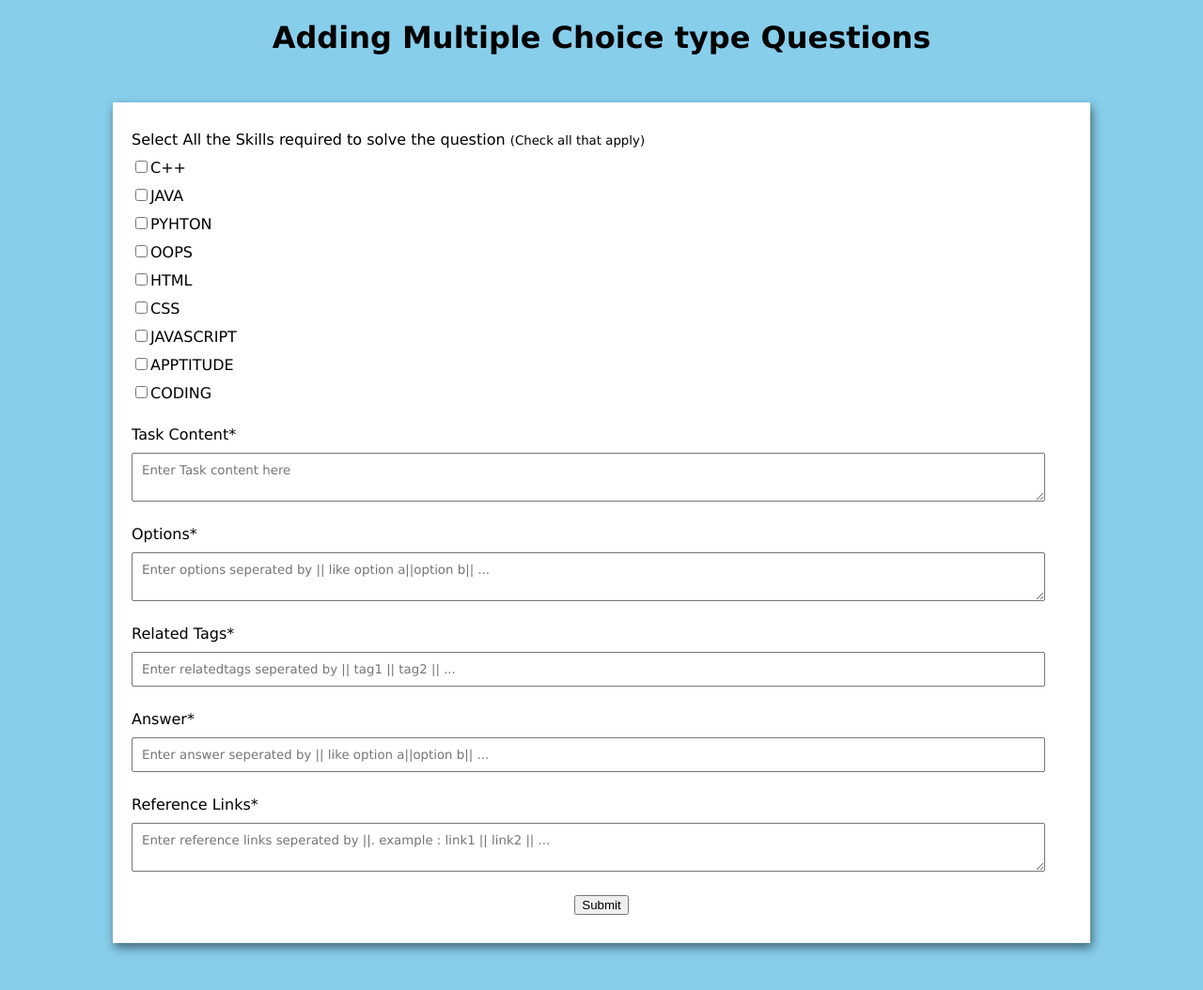
After one commit to KasamBalaji/SkillImprovementTool, a Flask app: page /addTasks/addingMUltipleChoiceQuestion in a window 1280 px wide. The commit adds this page. Shown: the whole page at 94% size. Run offline with Flask 2, Linux system fonts and the light colour scheme; some libraries are stand-ins or nearby versions.

Commit message:
added addTasks module

```diff
--- /dev/null
+++ b/app/addTasks/controllers.py
@@ -0,0 +1,107 @@
+from audioop import add
+from flask import Blueprint
+from flask import Flask, render_template, request, jsonify
+
+from flask import render_template, redirect, request, url_for
+from app.addTasks.forms import FillInTheBlanksTypeQuestionForm
+
+
+addTasks = Blueprint('addTasks', __name__)
+
+
+@addTasks.route('/', methods=['POST', 'GET'])
+def index():
+    task_content = {}
+    if request.method == 'POST':
+        task_content = request.form['content']
+    return render_template('addTasks/index.html', tasks=task_content)
+
+
+@addTasks.route('/addQuestions', methods=['POST', 'GET'])
+def addQuestions():
+    if request.method == 'POST':
+        return render_template('addTasks/index.html')
+    else:
+        return render_template('addTasks/addingQuestions.html')
+
+
+@addTasks.route('/addingFillInTheBlanks', methods=['POST', 'GET'])
+def addingFillInTheBlanks():
+    # if request.method == 'POST':
+    #     tasks = request.form
+    #     content = tasks["content"]
+    #     relatedtags = tasks["relatedtags"].split("||")
+    #     answer = tasks["answer"].split("||")
+    #     links = tasks["links"].split("||")
+
+    #     task_content = jsonify(
+    #         content=content,
+    #         relatedtags=relatedtags,
+    #         answer=answer,
+    #         referencelinks=links,
+    #     )
+    #     print(task_content.data)
+
+    #     return render_template('addTasks/index.html', tasks=tasks)
+    # else:
+    form=FillInTheBlanksTypeQuestionForm()
+    if form.validate_on_submit():
+        return redirect( url_for('addTasks.addQuestions'))
+
+    return render_template('addTasks/addingFillInTheBlanksTypeQuestion.html',form=form)
+
+
+@addTasks.route('/addingMUltipleChoiceQuestion', methods=['POST', 'GET'])
+def addingMUltipleChoiceQuestion():
+    if request.method == 'POST':
+        tasks = request.form
+        content = tasks["content"]
+        options = tasks["options"].split("||")
+        relatedtags = tasks["relatedtags"].split("||")
+        answer = tasks["answer"].split("||")
+        links = tasks["links"].split("||")
+
+        task_content = jsonify(
+            content=content,
+            options=options,
+            relatedtags=relatedtags,
+            answer=answer,
+            referencelinks=links,
+        )
+        print(task_content.data)
+
+        return render_template('addTasks/index.html', tasks=tasks)
+    else:
+        return render_template('addTasks/addingMCQTypeQuestion.html')
+
+
+@addTasks.route('/addingCodingQuestion', methods=['POST', 'GET'])
+def addingCodingQuestion():
+    if request.method == 'POST':
+
+        tasks = request.form
+        title = tasks["title"]
+        description = tasks["description"]
+        instructions = tasks["instructions"]
+        constraints = tasks["constraints"]
+        examples = tasks["examples"]
+        solutionlanguage = tasks["solutionlanguage"]
+        answer = tasks["answer"]
+        links = tasks["referencelinks"].split("||")
+        # inputfile = request.files["input"]
+        # outputfile = request.files["output"]
+
+        task_content = jsonify(
+            title=title,
+            description=description,
+            instructions=instructions,
+            constraints=constraints,
+            examples=examples,
+            solutionlanguage=solutionlanguage,
+            answer=answer,
+            links=links,
+        )
+        print(task_content.data)
+        return render_template('addTasks/index.html', tasks=tasks)
+    else:
+        return render_template('addTasks/addingCodingTypeQuestion.html')
--- /dev/null
+++ b/app/addTasks/forms.py
@@ -0,0 +1,19 @@
+from flask_wtf import FlaskForm
+from wtforms import  widgets, SelectMultipleField, StringField, PasswordField, BooleanField, SubmitField, TextAreaField
+from wtforms.validators import DataRequired, Length, Email, Regexp, EqualTo
+from wtforms import ValidationError
+from app.auth.models import User
+
+SKILL_CHOICES=['C++','JAVA','PYTHON','OOPS','HTML','CSS','JAVASCRIPT','APPTITUDE','CODING']
+
+class MultiCheckboxField(SelectMultipleField):
+    widget = widgets.ListWidget(prefix_label=False)
+    option_widget = widgets.CheckboxInput()
+
+class FillInTheBlanksTypeQuestionForm(FlaskForm):
+    skill = MultiCheckboxField('Skills (Check all that apply)', choices=SKILL_CHOICES)
+    content=TextAreaField("content",[])
+    relatedTags=StringField("related tags",[DataRequired(),])
+    answer=StringField("answer",[DataRequired(),])
+    referenceLinks=TextAreaField('reference links',[DataRequired(),])
+    submit=SubmitField('Submit')
--- a/app/auth/controllers.py
+++ b/app/auth/controllers.py
@@ -1,4 +1,4 @@
-from flask import Blueprint,render_template
+from flask import Blueprint, render_template
 from flask import render_template, redirect, request, url_for, flash
 from flask_login import login_user, logout_user, login_required, current_user
 from app import db
@@ -6,7 +6,7 @@ from app.auth.models import User
 
 from app.auth.forms import LoginForm, RegistrationForm
 
-auth = Blueprint('auth',__name__)
+auth = Blueprint('auth', __name__)
 
 
 @auth.route('/login', methods=['GET', 'POST'])
--- a/app/auth/models.py
+++ b/app/auth/models.py
@@ -1,6 +1,7 @@
 from werkzeug.security import generate_password_hash, check_password_hash
 from flask_login import UserMixin
-from app import db,login_manager
+from app import db, login_manager
+
 
 class User(UserMixin, db.Model):
     __tablename__ = 'users'
@@ -24,6 +25,7 @@ class User(UserMixin, db.Model):
     def __repr__(self):
         return '<User %r>' % self.username
 
+
 @login_manager.user_loader
 def load_user(user_id):
     return User.query.get(int(user_id))
--- /dev/null
+++ b/app/static/CSS/addingQuestions.css
@@ -0,0 +1,54 @@
+
+body {
+    background-color: skyblue;
+    font-family: Verdana;
+    text-align: center;
+}
+
+form {
+    background-color: #fff;
+    max-width: 1000px;
+    margin: 50px auto;
+    padding: 30px 20px;
+    box-shadow: 2px 5px 10px rgba(0, 0, 0, 0.5);
+}
+
+.form-control {
+    text-align: left;
+    margin-bottom: 25px;
+}
+
+.form-control label {
+    display: block;
+    margin-bottom: 10px;
+}
+
+.form-control input,
+.form-control select,
+.form-control textarea {
+    border: 1px solid #777;
+    border-radius: 2px;
+    font-family: inherit;
+    padding: 10px;
+    display: block;
+    width: 95%;
+}
+
+.form-control input[type="radio"],
+.form-control input[type="checkbox"] {
+    display: inline-block;
+    width: auto;
+}
+
+/* Styling Button */
+.submitbutton {
+    background-color: #05c46b;
+    border: 1px solid #777;
+    border-radius: 2px;
+    font-family: inherit;
+    font-size: 21px;
+    display: block;
+    width: 100%;
+    margin-top: 50px;
+    margin-bottom: 20px;
+}
--- /dev/null
+++ b/app/templates/addTasks/addingMCQTypeQuestion.html
@@ -0,0 +1,134 @@
+{% extends "addTasks/base.html" %}
+
+{% block headblock %}
+
+<meta http-equiv="X-UA-Compatible" content="IE=edge">
+<meta name="viewport" content="width=device-width, initial-scale=1.0">
+<title>
+	Adding Multiple Choice type Questions
+</title>
+
+
+<link rel="stylesheet" href="{{ url_for('static', filename='CSS/addingQuestions.css') }}">
+
+<script type="text/javascript" lang="JavaScript">
+	$(document).ready(function () {
+		$("#add-testcase-button").on("click", (function () {
+			console.log("clicked");
+			var $clone = $(".testcase").first().clone();
+			$clone.append("<button type='button' class='remove-testcase'>-</button>");
+			$clone.insertBefore(".add-testcase");
+		}));
+
+		$(".test-cases").on("click", ".remove-testcase", function () {
+			$(this).parent().remove();
+		});
+
+
+		//have to select atleast one checkbox
+		$('#submit').on("click", (function () {
+			var atLeastOneIsChecked = false;
+			console.log("Content Clicked");
+			$('input:checkbox').each(function () {
+				if ($(this).is(':checked')) {
+					atLeastOneIsChecked = true;
+					// Stop .each from processing any more items
+					return true;
+				}
+			});
+			if (!atLeastOneIsChecked) {
+				// Do something with atLeastOneIsChecked
+				alert("have to select atleast one skill");
+				return false;
+			}
+		}));
+	});
+</script>
+
+{% endblock %}
+
+{% block bodyblock %}
+
+<h1>Adding Multiple Choice type Questions</h1>
+
+<!-- Create Form -->
+<form id="form" method="post">
+
+	<div class="form-control">
+		<label>Select All the Skills required to solve the question
+			<small>(Check all that apply)</small>
+		</label>
+		<!-- Input Type Checkbox -->
+		<label for="inp-1">
+			<input type="checkbox" name="C++">C++</input></label>
+		<label for="inp-2">
+			<input type="checkbox" name="JAVA">JAVA</input></label>
+		<label for="inp-3">
+			<input type="checkbox" name="PYHTON">PYHTON</input></label>
+		<label for="inp-4">
+			<input type="checkbox" name="OOPS">OOPS</input></label>
+		<label for="inp-5">
+			<input type="checkbox" name="HTML">HTML</input></label>
+		<label for="inp-6">
+			<input type="checkbox" name="CSS">CSS</input></label>
+		<label for="inp-7">
+			<input type="checkbox" name="JAVASCRIPT">JAVASCRIPT</input></label>
+		<label for="inp-9">
+			<input type="checkbox" name="APPTITUDE">APPTITUDE</input></label>
+		<label for="inp-10">
+			<input type="checkbox" name="CODING">CODING</input></label>
+	</div>
+
+	<div class="form-control">
+		<label for="content">
+			Task Content*
+		</label>
+		<textarea name="content" id="content" placeholder="Enter Task content here" required></textarea>
+	</div>
+
+	<div class="form-control">
+		<label for="options">
+			Options*
+		</label>
+
+		<textarea name="options" id="options" placeholder="Enter options seperated by || like option a||option b|| ..."
+			required></textarea>
+	</div>
+
+
+	<div class="form-control">
+		<label for="relatedtags" id="label-name">
+			Related Tags*
+		</label>
+		<input type="text" name="relatedtags" id="relatedtags"
+			placeholder="Enter relatedtags seperated by || tag1 || tag2 || ..." required />
+	</div>
+
+
+	<div class="form-control">
+		<label for="answer">
+			Answer*
+		</label>
+
+		<input type="text" name="answer" id="answer"
+			placeholder="Enter answer seperated by || like option a||option b|| ..." required />
+	</div>
+
+
+	<div class="form-control">
+		<label for="links">
+			Reference Links*
+		</label>
+
+		<textarea name="links" id="links"
+			placeholder="Enter reference links seperated by ||. example : link1 || link2 || ..." required></textarea>
+	</div>
+
+
+
+	<button type="submit" id="submit" value="submit">
+		Submit
+	</button>
+</form>
+
+{% endblock %}
--- /dev/null
+++ b/app/templates/addTasks/base.html
@@ -0,0 +1,18 @@
+<!DOCTYPE html>
+<html lang="en">
+
+<head>
+    <meta charset="UTF-8">
+    <meta http-equiv="X-UA-Compatible" content="IE=edge">
+    <meta name="viewport" content="width=device-width, initial-scale=1.0">
+    <script src="//ajax.googleapis.com/ajax/libs/jquery/1.9.1/jquery.min.js"></script>
+    {% block headblock %}
+    {% endblock %}
+</head>
+
+<body>
+    {% block bodyblock %}
+    {% endblock %}
+</body>
+
+</html>
--- a/app/templates/base.html
+++ b/app/templates/base.html
@@ -2,6 +2,7 @@
 
 {% block title %}Flasky{% endblock %}
 
+<script src="//ajax.googleapis.com/ajax/libs/jquery/1.9.1/jquery.min.js"></script>
 {% block head %}
 {{ super() }}
 <!-- <link rel="shortcut icon" href="{{ url_for('static', filename='favicon.ico') }}" type="image/x-icon">
@@ -18,11 +19,11 @@
                 <span class="icon-bar"></span>
                 <span class="icon-bar"></span>
             </button>
-            <a class="navbar-brand" href="{{ url_for('index') }}">Flasky</a>
+            <!-- <a class="navbar-brand" href="">Flasky</a>s -->
         </div>
         <div class="navbar-collapse collapse">
             <ul class="nav navbar-nav">
-                <li><a href="{{ url_for('index') }}">Home</a></li>
+                <!-- <li><a href="">Home</a></li> -->
             </ul>
             <ul class="nav navbar-nav navbar-right">
                 {% if current_user.is_authenticated %}
```
Also changed, not shown: app/__init__.py (+12 -4 lines), app/templates/addTasks/addingCodingTypeQuestion.html (added, +136 -0 lines), app/templates/addTasks/addingFillInTheBlanksTypeQuestion.html (added, +10 -0 lines), app/templates/addTasks/addingQuestions.html (added, +13 -0 lines), app/templates/addTasks/index.html (added, +16 -0 lines), command line arguments.txt (added, +30 -0 lines), app/addTasks/__init__.py (added), app/templates/auth/register.html (line endings or trailing spaces).
